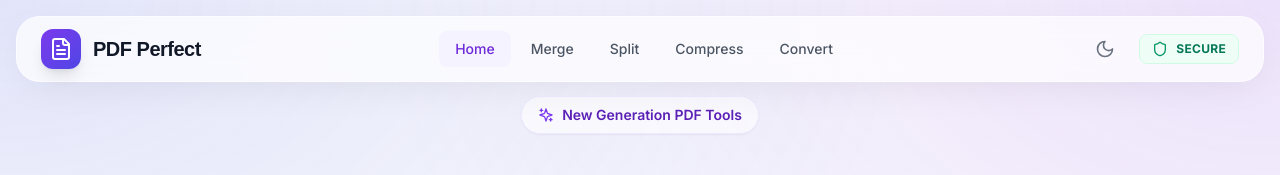
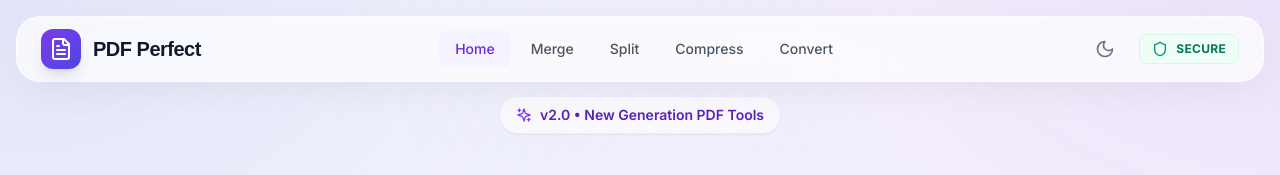
Before and after one commit to Indrajithinna/PDF-Perfect, a React (Vite) app: page / in a window 1280 px wide. Shown: the top 175 px of the page. Built offline with nearby package versions, Linux system fonts and the light colour scheme; the HTML template or start-up script is replaced by a standard one.

Commit message:
feat(pages): updated hero badge version to v2.0

```diff
--- a/src/pages/Home.tsx
+++ b/src/pages/Home.tsx
@@ -180,7 +180,7 @@
             <div className="text-center mb-24 max-w-4xl mx-auto animate-fade-in">
                 <div className="inline-flex items-center space-x-2 px-4 py-2 bg-white/60 border border-violet-100 rounded-full mb-8 backdrop-blur-sm shadow-sm">
                     <Sparkles className="w-4 h-4 text-violet-600" />
-                    <span className="text-sm font-semibold text-violet-800">New Generation PDF Tools</span>
+                    <span className="text-sm font-semibold text-violet-800">v2.0 • New Generation PDF Tools</span>
                 </div>
 
                 <h1 className="text-5xl md:text-7xl font-bold mb-8 leading-tight tracking-tight text-gray-900">
```
